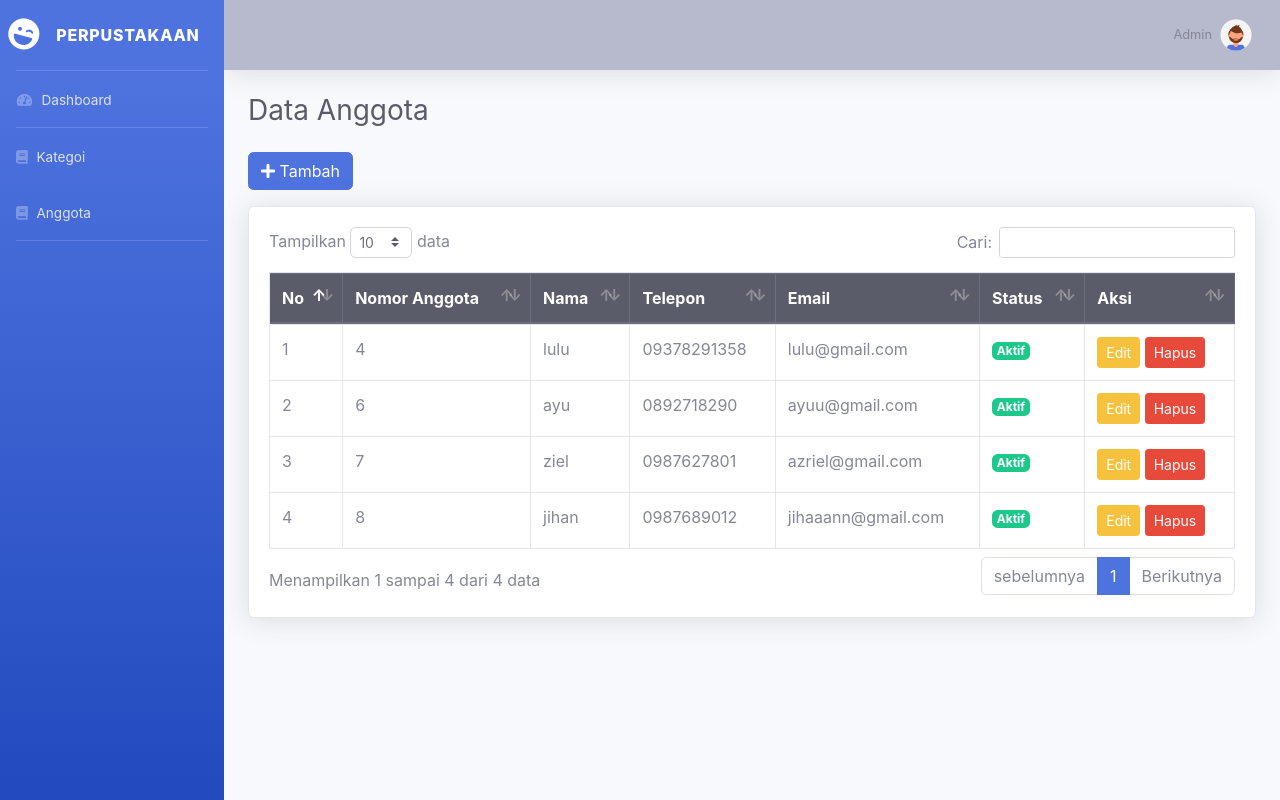
After one commit to lalahanisa4/CI_Lala, a CodeIgniter app: page /database/anggota in a window 1280 px wide. The commit adds this page. Run offline with CodeIgniter, Linux system fonts and the light colour scheme; data comes from the database, SQL or seed files in the repository; both versions use the stored data as it was after the commit.

Commit message:
uts_lala_hanisa

```diff
--- /dev/null
+++ b/application/controllers/Anggota.php
@@ -0,0 +1,76 @@
+<?php
+defined('BASEPATH') OR exit('No direct script access allowed');
+
+class Anggota extends CI_Controller {
+
+    public function __construct()
+    {
+        parent::__construct();
+        $this->load->model('Anggota_model');
+    }
+
+    public function index()
+    {
+        $data['anggota'] = $this->Anggota_model->get_all();
+
+        $this->load->view('templates/header');
+        $this->load->view('templates/sidebar');
+        $this->load->view('templates/topbar');
+        $this->load->view('anggota/index', $data);
+        $this->load->view('templates/footer');
+    }
+
+    public function tambah()
+    {
+        $this->load->view('templates/header');
+        $this->load->view('templates/sidebar');
+        $this->load->view('templates/topbar');
+        $this->load->view('anggota/tambah');
+        $this->load->view('templates/footer');
+    }
+
+    public function simpan()
+    {
+        $data = [
+            'nama' => $this->input->post('nama'),
+            'alamat' => $this->input->post('alamat'),
+            'telepon' => $this->input->post('telepon'),
+            'email' => $this->input->post('email'),
+            'tanggal_daftar' => $this->input->post('tanggal_daftar')
+        ];
+
+        $this->Anggota_model->insert($data);
+        redirect('anggota');
+    }
+
+    public function edit($nomor_anggota)
+    {
+        $data['anggota'] = $this->Anggota_model->get_by_id($nomor_anggota);
+
+        $this->load->view('templates/header');
+        $this->load->view('templates/sidebar');
+        $this->load->view('templates/topbar');
+        $this->load->view('anggota/edit', $data);
+        $this->load->view('templates/footer');
+    }
+
+    public function update($nomor_anggota)
+    {
+      $data = [
+            'nama' => $this->input->post('nama'),
+            'alamat' => $this->input->post('alamat'),
+            'telepon' => $this->input->post('telepon'),
+            'email' => $this->input->post('email'),
+            'tanggal_daftar' => $this->input->post('tanggal_daftar')
+        ];
+
+        $this->Anggota_model->update($nomor_anggota, $data);
+        redirect('anggota');
+    }
+
+    public function hapus($nomor_anggota)
+    {
+        $this->Anggota_model->delete($nomor_anggota);
+        redirect('anggota');
+    }
+}
--- /dev/null
+++ b/application/models/Anggota_model.php
@@ -0,0 +1,35 @@
+<?php
+defined('BASEPATH') OR exit('No direct script access allowed');
+
+class Anggota_model extends CI_Model {
+
+    private $table = 'anggota';
+
+    // Ambil semua data
+    public function get_all()
+    {
+        return $this->db->get($this->table)->result();
+    }
+
+    public function get_by_id($nomor_anggota)
+    {
+        $this->db->where('nomor_anggota', $nomor_anggota);
+        return $this->db->get($this->table)->row();
+    }
+
+    public function insert($data)
+    {
+        return $this->db->insert($this->table, $data);
+    }
+
+    public function delete($nomor_anggota)
+    {
+        return $this->db->delete($this->table, ['nomor_anggota' => $nomor_anggota]);
+    }
+
+    public function update($nomor_anggota, $data)
+    {
+        $this->db->where('nomor_anggota', $nomor_anggota);
+        return $this->db->update($this->table, $data);
+    }
+}
--- /dev/null
+++ b/application/views/Anggota/index.php
@@ -0,0 +1,65 @@
+<div class="container-fluid">
+
+<h2 class="h3 mb-4 text-gray-800">Data Anggota</h2>
+
+<a href="<?= site_url('anggota/tambah'); ?>" class="btn btn-primary mb-3">
+    <i class="fas fa-plus"></i> Tambah
+</a>
+
+<div class="card shadow mb-4">
+<div class="card-body">
+<div class="table-responsive">
+
+<table class="table table-bordered" id="dataTable" width="100%" cellspacing="0">
+
+<thead class="thead-dark">
+<tr>
+    <th>No</th>
+    <th>Nomor Anggota</th>
+    <th>Nama</th>
+    <th>Telepon</th>
+    <th>Email</th>
+    <th>Status</th>
+    <th>Aksi</th>
+</tr>
+</thead>
+
+<tbody>
+<?php $no = 1; foreach($anggota as $k): ?>
+<tr>
+
+    <!-- Nomor urut -->
+    <td><?= $no++; ?></td>
+
+    <!-- Nomor anggota (versi aman) -->
+    <td><?= $k->nomor_anggota?></td>
+
+    <!-- Data -->
+    <td><?= $k->nama; ?></td>
+    <td><?= $k->telepon; ?></td>
+    <td><?= $k->email; ?></td>
+
+    <!-- Status -->
+    <td>
+        <span class="badge badge-success">Aktif</span>
+    </td>
+
+    <!-- Aksi -->
+    <td>
+        <a href="<?= site_url('anggota/edit/'.$k->nomor_anggota); ?>" class="btn btn-sm btn-warning">Edit</a>
+        <a href="<?= site_url('anggota/hapus/'.$k->nomor_anggota); ?>"
+           class="btn btn-sm btn-danger"
+           onclick="return confirm('Yakin hapus data?')">Hapus</a>
+    </td>
+
+</tr>
+<?php endforeach; ?>
+</tbody>
+
+</table>
+
+</div>
+</div>
+</div>
+
+</div>
--- a/application/views/templates/header.php
+++ b/application/views/templates/header.php
@@ -2,7 +2,7 @@
 <html lang="en">
     <head>
         <meta charset="utf-8">
-        <title>Perpustakaan</title>
+        <title>Data Anggota</title>
 
         <link href="<?= base_url('assets/vendor/fontawesome-free/css/all.min.css'); ?>" rel="stylesheet">
         <link href="<?= base_url('assets/vendor/bootstrap/css/bootstrap.min.css'); ?>" rel="stylesheet">
--- a/application/views/templates/sidebar.php
+++ b/application/views/templates/sidebar.php
@@ -22,6 +22,12 @@
         <span>Kategoi</span>
 </a>
 </li>
+<li class="nav-item">
+    <a class="nav-link" href="<?= site_url('anggota') ?>">
+        <i class="fas fa-book"></i>
+        <span>Anggota</span>
+</a>
+</li>
 <hr class="sidebar-divider d-none d-md-block">
 
 </ul>
```
Also changed, not shown: application/models/Kategori_model.php (+8 -8 lines), application/views/Anggota/edit.php (added, +40 -0 lines), application/views/Anggota/tambah.php (added, +41 -0 lines), application/views/kategori/tambah.php (+5 -5 lines), db_ci3.sql (added, +104 -0 lines).
